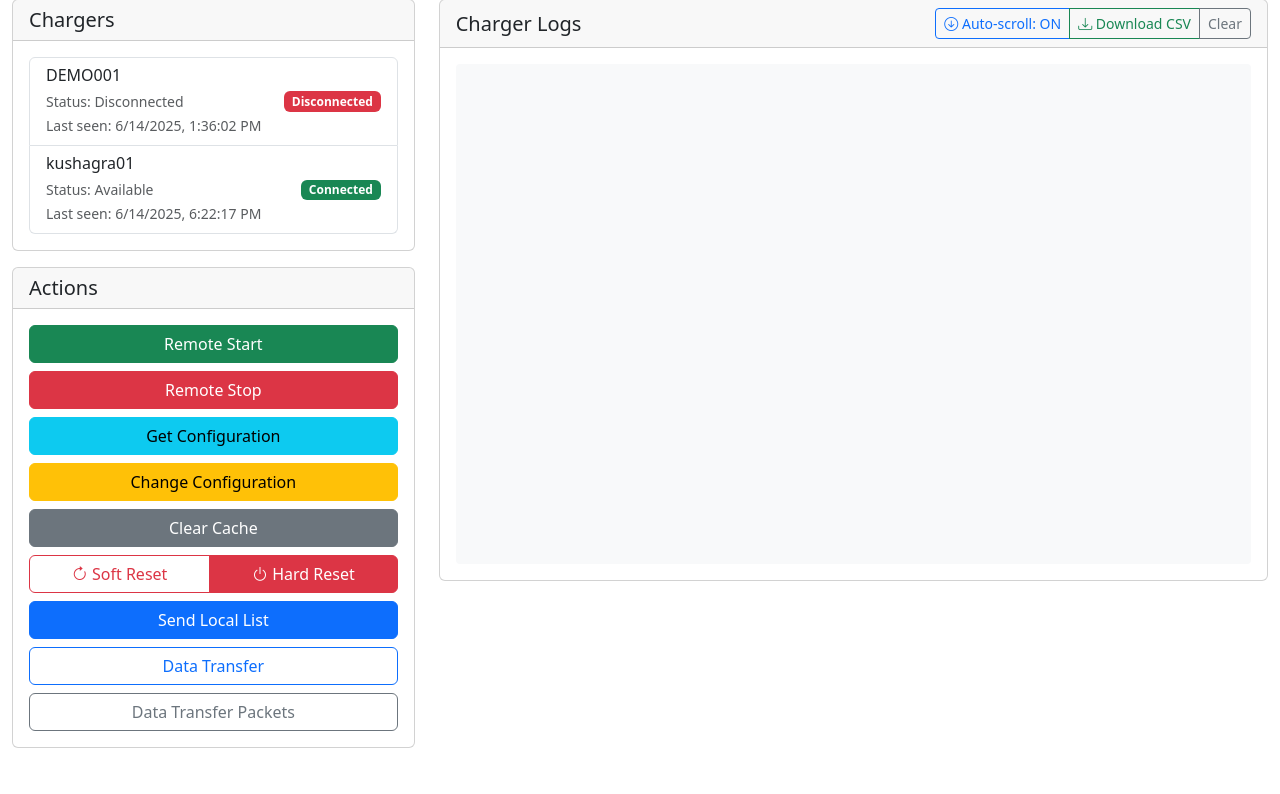
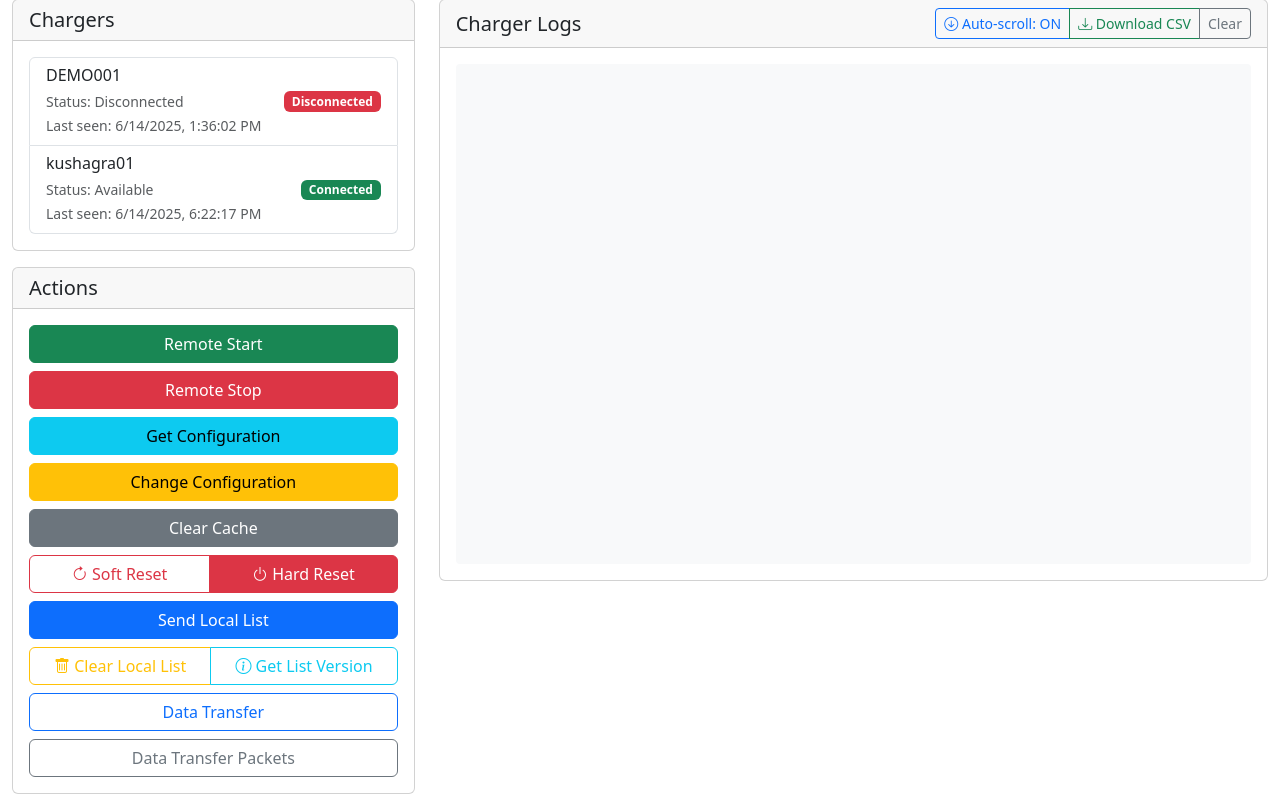
Before and after one commit to kushagra101010/TestOCPP-Server-16, a FastAPI app: page / in a window 1280 px wide. Shown: the part 133-927 px from the top of the page. Before the commit the page ends 881 px from the top, so only its background shows below. Run offline with FastAPI, Linux system fonts and the light colour scheme; data comes from the database, SQL or seed files in the repository; both versions use the stored data as it was after the commit; some libraries are stand-ins or nearby versions.

Commit message:
\Restore and enhance local list management with multiple generation options and fix version -1 handling"

```diff
--- a/backend/api_routes.py
+++ b/backend/api_routes.py
@@ -347,6 +347,36 @@ async def send_local_list(charge_point_id: str, request: LocalListRequest):
     except Exception as e:
         raise HTTPException(status_code=500, detail=str(e))
 
+@router.post("/api/send/{charge_point_id}/clear_local_list")
+async def clear_local_list(charge_point_id: str):
+    """Send ClearLocalList request (implemented as SendLocalList with empty list)."""
+    if charge_point_id not in charge_points:
+        raise HTTPException(status_code=404, detail="Charger not connected")
+
+    try:
+        logger.info(f"Clearing local list for {charge_point_id}")
+        response = await charge_points[charge_point_id].clear_local_list()
+        logger.info(f"Clear local list response from {charge_point_id}: {response}")
+        return {"status": "success", "response": response}
+    except Exception as e:
+        logger.error(f"Clear local list error for {charge_point_id}: {e}")
+        raise HTTPException(status_code=500, detail=str(e))
+
+@router.get("/api/send/{charge_point_id}/get_local_list_version")
+async def get_local_list_version(charge_point_id: str):
+    """Send GetLocalListVersion request."""
+    if charge_point_id not in charge_points:
+        raise HTTPException(status_code=404, detail="Charger not connected")
+
+    try:
+        logger.info(f"Getting local list version for {charge_point_id}")
+        response = await charge_points[charge_point_id].get_local_list_version()
+        logger.info(f"Get local list version response from {charge_point_id}: {response}")
+        return {"status": "success", "response": response}
+    except Exception as e:
+        logger.error(f"Get local list version error for {charge_point_id}: {e}")
+        raise HTTPException(status_code=500, detail=str(e))
+
 @router.post("/api/send/{charge_point_id}/data_transfer")
 async def data_transfer(charge_point_id: str, request: DataTransferRequest):
     """Send DataTransfer request."""
--- a/frontend/static/app.js
+++ b/frontend/static/app.js
@@ -1247,3 +1247,104 @@ function useDataTransferPacket(packetId) {
         }
     }, 300);
 }
+
+async function clearLocalList() {
+    if (!selectedChargerId) {
+        alert('Please select a charger first');
+        return;
+    }
+
+    if (confirm(`Are you sure you want to clear the local authorization list on charger ${selectedChargerId}?\n\nThis will remove all locally stored ID tags from the charger.`)) {
+        try {
+            const response = await fetch(`/api/send/${selectedChargerId}/clear_local_list`, {
+                method: 'POST'
+            });
+
+            if (response.ok) {
+                const result = await response.json();
+                alert(`Clear Local List request sent successfully!\n\nResponse: ${JSON.stringify(result.response, null, 2)}\n\nThe charger's local authorization list has been cleared.`);
+            } else {
+                const error = await response.json();
+                alert(`Failed to clear local list: ${error.detail}`);
+            }
+        } catch (error) {
+            console.error('Error clearing local list:', error);
+            alert('Failed to clear local list. Please try again.');
+        }
+    }
+}
+
+async function getLocalListVersion() {
+    if (!selectedChargerId) {
+        alert('Please select a charger first');
+        return;
+    }
+
+    try {
+        const response = await fetch(`/api/send/${selectedChargerId}/get_local_list_version`, {
+            method: 'GET'
+        });
+
+        if (response.ok) {
+            const result = await response.json();
+            const version = result.response.listVersion;
+
+            let message;
+            if (version === -1) {
+                message = `Local List Version for ${selectedChargerId}:\n\nVersion: ${version}\n\nNo local authorization list is currently stored on the charger (version -1 indicates no list available).`;
+            } else if (version === 0) {
+                message = `Local List Version for ${selectedChargerId}:\n\nVersion: ${version}\n\nLocal authorization list is cleared or empty.`;
+            } else {
+                message = `Local List Version for ${selectedChargerId}:\n\nVersion: ${version}\n\nThe charger has version ${version} of local authorization data.`;
+            }
+
+            alert(message);
+        } else {
+            const error = await response.json();
+            alert(`Failed to get local list version: ${error.detail}`);
+        }
+    } catch (error) {
+        console.error('Error getting local list version:', error);
+        alert('Failed to get local list version. Please try again.');
+    }
+}
+
+function generateRandomLocalList() {
+    // Default: Generate 10 random ID tags with 1-day validity (backward compatibility)
+    generateCustomRandomList(10, 1);
+}
+
+function generateCustomRandomList(count = 10, validityDays = 1) {
+    const tags = [];
+    const now = new Date();
+    const expiryDate = new Date(now.getTime() + (validityDays * 24 * 60 * 60 * 1000));
+
+    for (let i = 0; i < count; i++) {
+        // Generate random ID tag (mix of letters and numbers)
+        const randomId = 'TAG' + Math.random().toString(36).substring(2, 8).toUpperCase() +
+                         Math.floor(Math.random() * 1000).toString().padStart(3, '0');
+
+        tags.push({
+            idTag: randomId,
+            idTagInfo: {
+                status: "Accepted",
+                expiryDate: expiryDate.toISOString()
+            }
+        });
+    }
+
+    // Update the local list textarea
+    const localListTextarea = document.getElementById('localListData');
+    if (localListTextarea) {
+        localListTextarea.value = JSON.stringify(tags, null, 2);
+
+        // Show success message
+        alert(`Generated ${count} random ID tags with ${validityDays} day validity!\n\nTags are now loaded in the Send Local List dialog. You can review and modify them before sending.\n\nGenerated tags: ${tags.map(t => t.idTag).join(', ')}`);
+
+        // Also log to console for debugging
+        console.log('Generated random local list:', tags);
+    } else {
+        console.error('Local list textarea not found');
+        alert('Error: Could not find the local list input field.');
+    }
+}
--- a/frontend/templates/index.html
+++ b/frontend/templates/index.html
@@ -115,6 +115,14 @@
                                         </button>
                                     </div>
                                     <button class="btn btn-primary" onclick="showSendLocalListModal()">Send Local List</button>
+                                    <div class="btn-group" role="group">
+                                        <button class="btn btn-outline-warning" onclick="clearLocalList()">
+                                            <i class="bi bi-trash"></i> Clear Local List
+                                        </button>
+                                        <button class="btn btn-outline-info" onclick="getLocalListVersion()">
+                                            <i class="bi bi-info-circle"></i> Get List Version
+                                        </button>
+                                    </div>
                                     <button class="btn btn-outline-primary" onclick="showDataTransferModal()">Data Transfer</button>
                                     <button class="btn btn-outline-secondary" onclick="showDataTransferPacketsModal()">Data Transfer Packets</button>
                                 </div>
@@ -319,6 +327,16 @@
                     </div>
                 </div>
                 <div class="modal-footer">
+                    <div class="btn-group dropup" role="group">
+                        <button type="button" class="btn btn-success dropdown-toggle" data-bs-toggle="dropdown" aria-expanded="false">
+                            <i class="bi bi-shuffle"></i> Generate Random List
+                        </button>
+                        <ul class="dropdown-menu">
+                            <li><a class="dropdown-item" href="#" onclick="generateCustomRandomList(5, 1)">5 Tags (1 day validity)</a></li>
+                            <li><a class="dropdown-item" href="#" onclick="generateCustomRandomList(10, 1)">10 Tags (1 day validity)</a></li>
+                            <li><a class="dropdown-item" href="#" onclick="generateCustomRandomList(20, 1)">20 Tags (1 day validity)</a></li>
+                        </ul>
+                    </div>
                     <button type="button" class="btn btn-secondary" data-bs-dismiss="modal">Cancel</button>
                     <button type="button" class="btn btn-primary" onclick="sendLocalList()">Send</button>
                 </div>
```
Also changed, not shown: RELEASE_NOTES_v1.0.0.md (+1 -2 lines), backend/ocpp_handler.py (+17 -0 lines), release_payload.json (deleted, +0 -9 lines), CHANGELOG.md, ocpp_chargers.db.
